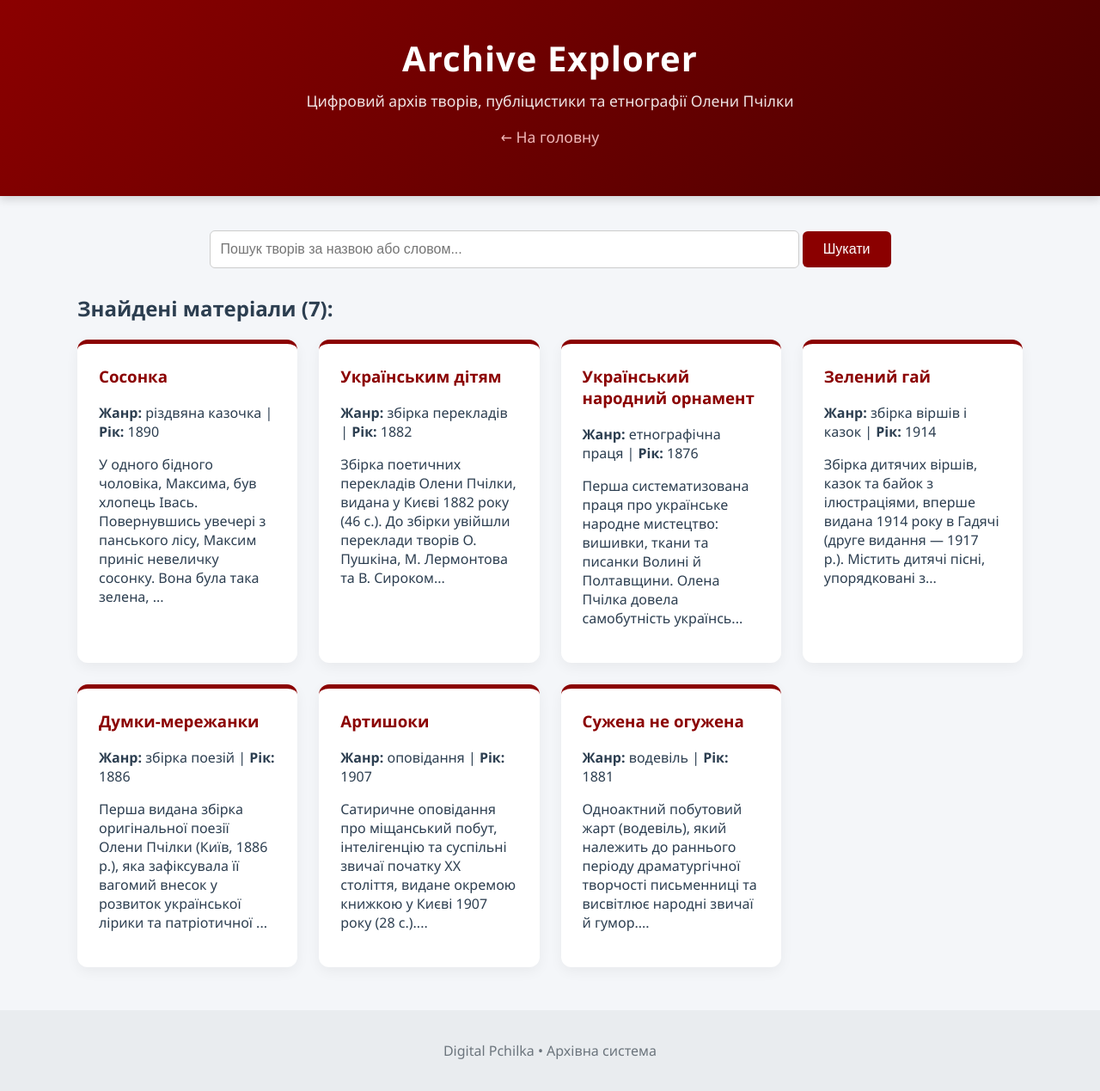
After one commit to mioni-code/digital_pchilka, a Flask app: page /archive in a window 1280 px wide. The commit adds this page. Shown: the whole page at 86% size. Run offline with Flask 3, Linux system fonts and the light colour scheme.

Commit message:
Етап 2: усунено помилки з датасетом+Archive Explorer

```diff
--- a/digital_pchilka/app.py
+++ b/digital_pchilka/app.py
@@ -1,10 +1,88 @@
-from flask import Flask, render_template
+import csv
+import os
+from flask import Flask, render_template, request
+from flask_sqlalchemy import SQLAlchemy
 
 app = Flask(__name__)
 
+# Налаштування бази даних SQLite
+app.config['SQLALCHEMY_DATABASE_URI'] = 'sqlite:///digital_pchilka.db'
+app.config['SQLALCHEMY_TRACK_MODIFICATIONS'] = False
+db = SQLAlchemy(app)
+
+# Модель даних для творів
+class Work(db.Model):
+    id = db.Column(db.Integer, primary_key=True)
+    title = db.Column(db.String(200), nullable=False)
+    genre = db.Column(db.String(100), nullable=False)
+    year = db.Column(db.Integer, nullable=True)
+    summary = db.Column(db.String(500), nullable=True)
+    text = db.Column(db.Text, nullable=False)
+
+# Автоматичне завантаження творів з CSV-файлу (Excel)
+def load_works_from_csv():
+    csv_file_path = 'works.csv'
+    if os.path.exists(csv_file_path):
+        Work.query.delete() # Очищаємо застарілі дані
+        with open(csv_file_path, mode='r', encoding='utf-8') as file:
+            reader = csv.DictReader(file, delimiter=';')
+            for row in reader:
+                work = Work(
+                    title=row['title'],
+                    genre=row['genre'],
+                    year=int(row['year']) if row['year'].isdigit() else None,
+                    summary=row['summary'],
+                    text=row['text']
+                )
+                db.session.add(work)
+        db.session.commit()
+
+with app.app_context():
+    db.create_all()
+    load_works_from_csv()
+
+# Головна сторінка
 @app.route('/')
 def home():
     return render_template('index.html')
 
+# Архів творів
+@app.route('/archive')
+def archive():
+    search_query = request.args.get('search', '')
+    genre_filter = request.args.get('genre', '')
+
+    query = Work.query
+    if search_query:
+        query = query.filter(Work.title.contains(search_query) | Work.text.contains(search_query) | Work.summary.contains(search_query))
+    if genre_filter:
+        query = query.filter(Work.genre == genre_filter)
+
+    works = query.all()
+    genres = [g[0] for g in db.session.query(Work.genre).distinct().all()]
+
+    return render_template('archive.html', works=works, search_query=search_query, genres=genres, selected_genre=genre_filter)
+
+# Детальна сторінка твору
+@app.route('/work/<int:work_id>')
+def work_detail(work_id):
+    work = Work.query.get_or_404(work_id)
+    return render_template('work_detail.html', work=work)
+
+# Психологічний тест (Mindset Explorer)
+@app.route('/mindset', methods=['GET', 'POST'])
+def mindset():
+    result = None
+    if request.method == 'POST':
+        q1 = request.form.get('q1')
+        q2 = request.form.get('q2')
+        if q1 == 'culture' and q2 == 'tradition':
+            result = {'title': 'Етнограф-Просвітитель', 'desc': 'Як і Олена Пчілка, ви прагнете зберігати культурну спадщину та традиції.'}
+        elif q1 == 'activism' or q2 == 'modern':
+            result = {'title': 'Модерніст-Новатор', 'desc': 'Ви сміливо впроваджуєте нові ідеї та змінюєте суспільство.'}
+        else:
+            result = {'title': 'Гармонійний Хранитель', 'desc': 'Ви поєднуєте любов до рідної культури із прагненням до розвитку.'}
+    return render_template('mindset.html', result=result)
+
 if __name__ == '__main__':
     app.run(debug=True)
--- /dev/null
+++ b/digital_pchilka/templates/archive.html
@@ -0,0 +1,44 @@
+<!DOCTYPE html>
+<html lang="uk">
+<head>
+    <meta charset="UTF-8">
+    <meta name="viewport" content="width=device-width, initial-scale=1.0">
+    <title>Archive Explorer — Digital Pchilka</title>
+    <link rel="stylesheet" href="{{ url_for('static', filename='style.css') }}">
+</head>
+<body>
+
+    <header>
+        <h1>Archive Explorer</h1>
+        <p>Цифровий архів творів, публіцистики та етнографії Олени Пчілки</p>
+        <p><a href="/" style="color: #ffcccc; text-decoration: none;">← На головну</a></p>
+    </header>
+
+    <div class="container">
+        <!-- Форма пошуку (працює без JavaScript!) -->
+        <form action="/archive" method="GET" style="margin-bottom: 30px; text-align: center;">
+            <input type="text" name="search" placeholder="Пошук творів за назвою або словом..." value="{{ search_query }}" style="padding: 12px; width: 60%; border-radius: 6px; border: 1px solid #ccc; font-size: 1rem;">
+            <button type="submit" style="padding: 12px 24px; background-color: #8b0000; color: white; border: none; border-radius: 6px; cursor: pointer; font-size: 1rem;">Шукати</button>
+        </form>
+
+        <h2>Знайдені матеріали ({{ works|length }}):</h2>
+
+        <div class="grid-modules">
+            {% for work in works %}
+                <div class="card">
+                    <h3>{{ work.title }}</h3>
+                    <p><strong>Жанр:</strong> {{ work.genre }} | <strong>Рік:</strong> {{ work.year }}</p>
+                    <p>{{ work.text[:150] }}...</p>
+                </div>
+            {% else %}
+                <p>Творів за вашим запитом не знайдено.</p>
+            {% endfor %}
+        </div>
+    </div>
+
+    <footer>
+        <p>Digital Pchilka • Архівна система</p>
+    </footer>
+
+</body>
+</html>
--- a/digital_pchilka/templates/index.html
+++ b/digital_pchilka/templates/index.html
@@ -22,11 +22,11 @@
 
         <div class="grid-modules">
             <div class="card">
-                <h3>Archive Explorer</h3>
+                <h3><a href="/archive" style="color: #8b0000; text-decoration: none;">Archive Explorer →</a></h3>
                 <p>Електронний архів творів, публіцистики та епістолярію з системою фільтрації.</p>
             </div>
             <div class="card">
-                <h3>Mindset Explorer</h3>
+                <h3><a href="/mindset" style="color: #8b0000; text-decoration: none;">Mindset Explorer →</a></h3>
                 <p>Інтерактивне психологічне тестування на основі виховної системи «Косачівської школи».</p>
             </div>
             <div class="card">
--- /dev/null
+++ b/digital_pchilka/works.csv
@@ -0,0 +1,8 @@
+title;genre;year;summary;text
+Сосонка;різдвяна казочка;1890;Різдвяна казочка Олени Пчілки про сосонку, яку зрубують для святкування Різдва, та хлопчика Івася.;У одного бідного чоловіка, Максима, був хлопець Івась. Повернувшись увечері з панського лісу, Максим приніс невеличку сосонку. Вона була така зелена, свіжа та красива! Івась надзвичайно зрадів ялинці до Різдва...
+Українським дітям;збірка перекладів;1882;Збірка з п’яти поетичних перекладів Олени Пчілки для українських дітей.;Збірка поетичних перекладів Олени Пчілки, видана у Києві 1882 року (46 с.). До збірки увійшли переклади творів О. Пушкіна, М. Лермонтова та В. Сирокомлі, адаптовані для українського дитячого читача.
+Український народний орнамент;етнографічна праця;1876;Перша фундаментальна етнографічна праця Олени Пчілки, присвячена вишивкам, тканим виробам і писанкам.;Перша систематизована праця про українське народне мистецтво: вишивки, ткани та писанки Волині й Полтавщини. Олена Пчілка довела самобутність українського орнаменту та його глибинний символізм.
+Зелений гай;збірка віршів і казок;1914;Збірка віршів і казок для дітей з ілюстраціями, видана в Гадячі.;Збірка дитячих віршів, казок та байок з ілюстраціями, вперше видана 1914 року в Гадячі (друге видання — 1917 р.). Містить дитячі пісні, упорядковані за участі композитора Миколи Лисенка.
+Думки-мережанки;збірка поезій;1886;Перша збірка оригінальних поезій Олени Пчілки, видана у Києві.;Перша видана збірка оригінальної поезії Олени Пчілки (Київ, 1886 р.), яка зафіксувала її вагомий внесок у розвиток української лірики та патріотичної поезії XIX століття.
+Артишоки;оповідання;1907;Сатиричне оповідання Олени Пчілки, окремо видане в Києві 1907 року.;Сатиричне оповідання про міщанський побут, інтелігенцію та суспільні звичаї початку XX століття, видане окремою книжкою у Києві 1907 року (28 с.).
+Сужена не огужена;водевіль;1881;Одноактний побутовий жарт, один із ранніх драматичних творів Олени Пчілки.;Одноактний побутовий жарт (водевіль), який належить до раннього періоду драматургічної творчості письменниці та висвітлює народні звичаї й гумор.
```
Also changed, not shown: digital_pchilka/instance/digital_pchilka.db (added).
